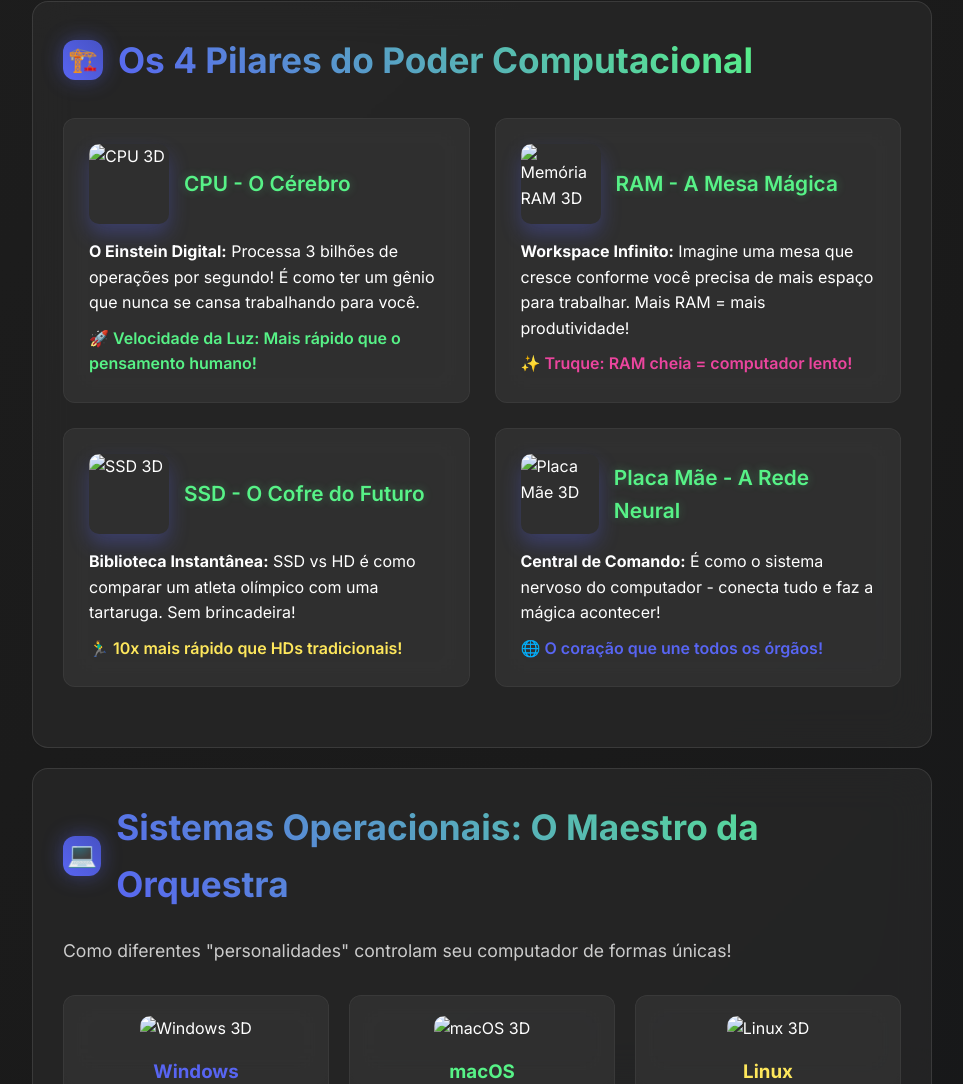
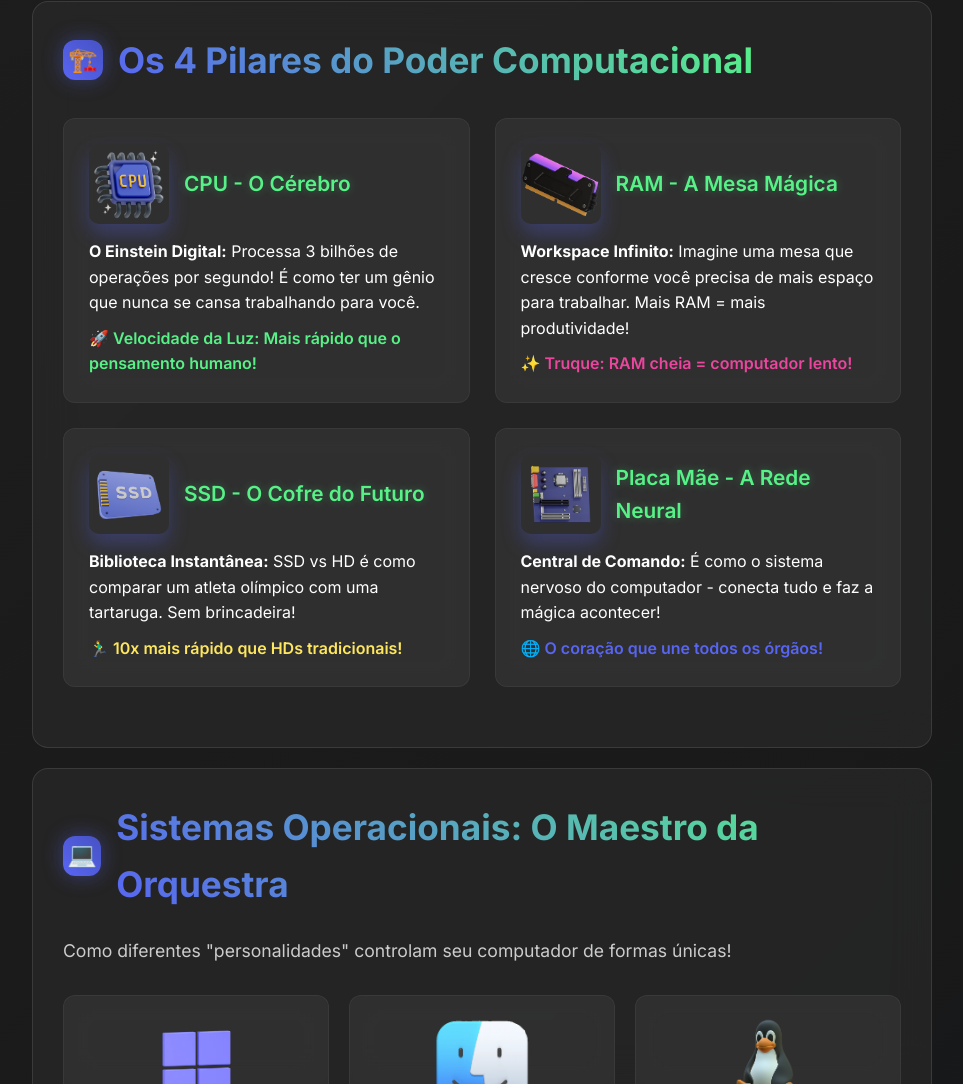
Before and after one commit to ESousa97/Alfa-Tech, a plain HTML site: page index.html in a window 1280 px wide. Shown: the part 1716-2800 px from the top of the page, without its empty margins (158-1121 px from the left). Drawn offline with Linux system fonts and the light colour scheme; files whose address does not match are found by name.

Commit message:
Feat: Corrigido caminho das imagens no HTML

```diff
--- a/index.html
+++ b/index.html
@@ -605,7 +605,7 @@
     <div class="component-grid">
       <article class="component-card" tabindex="0" aria-label="Hardware">
         <div class="component-header">
-          <img src="hardware.png" alt="Hardware 3D" class="component-image">
+          <img src="./Assets/Image/hardware.png" alt="Hardware 3D" class="component-image">
           <div class="component-title">Hardware</div>
         </div>
         <p><strong>O Guerreiro Físico:</strong> Imagine o hardware como um super-herói que você pode tocar - músculos de aço, força bruta, mas precisa de ordens para agir.</p>
@@ -615,7 +615,7 @@
       </article>
       <article class="component-card" tabindex="0" aria-label="Software">
         <div class="component-header">
-          <img src="software.png" alt="Software 3D" class="component-image">
+          <img src="./Assets/Image/software.png" alt="Software 3D" class="component-image">
           <div class="component-title">Software</div>
         </div>
         <p><strong>O Mestre Mental:</strong> O software é como um mago invisível que sussurra comandos mágicos para o hardware realizar feitos impossíveis.</p>
@@ -634,7 +634,7 @@
     <div class="component-grid">
       <article class="component-card" tabindex="0" aria-label="CPU - O Cérebro">
         <div class="component-header">
-          <img src="cpu.png" alt="CPU 3D" class="component-image">
+          <img src="./Assets/Image/cpu.png" alt="CPU 3D" class="component-image">
           <div class="component-title">CPU - O Cérebro</div>
         </div>
         <p><strong>O Einstein Digital:</strong> Processa 3 bilhões de operações por segundo! É como ter um gênio que nunca se cansa trabalhando para você.</p>
@@ -644,7 +644,7 @@
       </article>
       <article class="component-card" tabindex="0" aria-label="RAM - A Mesa Mágica">
         <div class="component-header">
-          <img src="memoria_ram.png" alt="Memória RAM 3D" class="component-image">
+          <img src="./Assets/Image/memoria_ram.png" alt="Memória RAM 3D" class="component-image">
           <div class="component-title">RAM - A Mesa Mágica</div>
         </div>
         <p><strong>Workspace Infinito:</strong> Imagine uma mesa que cresce conforme você precisa de mais espaço para trabalhar. Mais RAM = mais produtividade!</p>
@@ -654,7 +654,7 @@
       </article>
       <article class="component-card" tabindex="0" aria-label="SSD - O Cofre do Futuro">
         <div class="component-header">
-          <img src="ssd.png" alt="SSD 3D" class="component-image">
+          <img src="./Assets/Image/ssd.png" alt="SSD 3D" class="component-image">
           <div class="component-title">SSD - O Cofre do Futuro</div>
         </div>
         <p><strong>Biblioteca Instantânea:</strong> SSD vs HD é como comparar um atleta olímpico com uma tartaruga. Sem brincadeira!</p>
@@ -664,7 +664,7 @@
       </article>
       <article class="component-card" tabindex="0" aria-label="Placa Mãe - A Rede Neural">
         <div class="component-header">
-          <img src="placa_mae.png" alt="Placa Mãe 3D" class="component-image">
+          <img src="./Assets/Image/placa_mae.png" alt="Placa Mãe 3D" class="component-image">
           <div class="component-title">Placa Mãe - A Rede Neural</div>
         </div>
         <p><strong>Central de Comando:</strong> É como o sistema nervoso do computador - conecta tudo e faz a mágica acontecer!</p>
@@ -685,22 +685,22 @@
     </p>
     <div class="os-grid">
       <article class="os-card" tabindex="0" aria-label="Windows">
-        <img src="Windows.png" alt="Windows 3D" class="os-image">
+        <img src="./Assets/Image/Windows.png" alt="Windows 3D" class="os-image">
         <h3 style="color: var(--discord-blurple); margin-bottom: 10px;">Windows</h3>
         <p>O popular e versátil - como um canivete suíço digital!</p>
       </article>
       <article class="os-card" tabindex="0" aria-label="macOS">
-        <img src="MacOS.png" alt="macOS 3D" class="os-image">
+        <img src="./Assets/Image/MacOS.png" alt="macOS 3D" class="os-image">
         <h3 style="color: var(--discord-green); margin-bottom: 10px;">macOS</h3>
         <p>O elegante e intuitivo - design que encanta!</p>
       </article>
       <article class="os-card" tabindex="0" aria-label="Linux">
-        <img src="Linux.png" alt="Linux 3D" class="os-image">
+        <img src="./Assets/Image/Linux.png" alt="Linux 3D" class="os-image">
         <h3 style="color: var(--discord-yellow); margin-bottom: 10px;">Linux</h3>
         <p>O personalizável e poderoso - liberdade total!</p>
       </article>
       <article class="os-card" tabindex="0" aria-label="Snapdragon">
-        <img src="Snapdragon.png" alt="Snapdragon 3D" class="os-image">
+        <img src="./Assets/Image/Snapdragon.png" alt="Snapdragon 3D" class="os-image">
         <h3 style="color: var(--discord-fuchsia); margin-bottom: 10px;">Snapdragon</h3>
         <p>O processador mobile que revoluciona!</p>
       </article>
@@ -715,7 +715,7 @@
     <div class="component-grid">
       <article class="component-card" tabindex="0" aria-label="HD Tradicional">
         <div class="component-header">
-          <img src="hard_disc.png" alt="Hard Disc 3D" class="component-image">
+          <img src="./Assets/Image/hard_disc.png" alt="Hard Disc 3D" class="component-image">
           <div class="component-title">HD Tradicional</div>
         </div>
         <p><strong>O Veterano Confiável:</strong> Como uma biblioteca gigante com índices físicos - funciona, mas demora para encontrar as coisas!</p>
@@ -725,7 +725,7 @@
       </article>
       <article class="component-card" tabindex="0" aria-label="SSD Moderno">
         <div class="component-header">
-          <img src="ssd.png" alt="SSD 3D" class="component-image">
+          <img src="./Assets/Image/ssd.png" alt="SSD 3D" class="component-image">
           <div class="component-title">SSD Moderno</div>
         </div>
         <p><strong>O Velocista Digital:</strong> Como ter um assistente pessoal que encontra tudo instantaneamente - o futuro chegou!</p>
```
